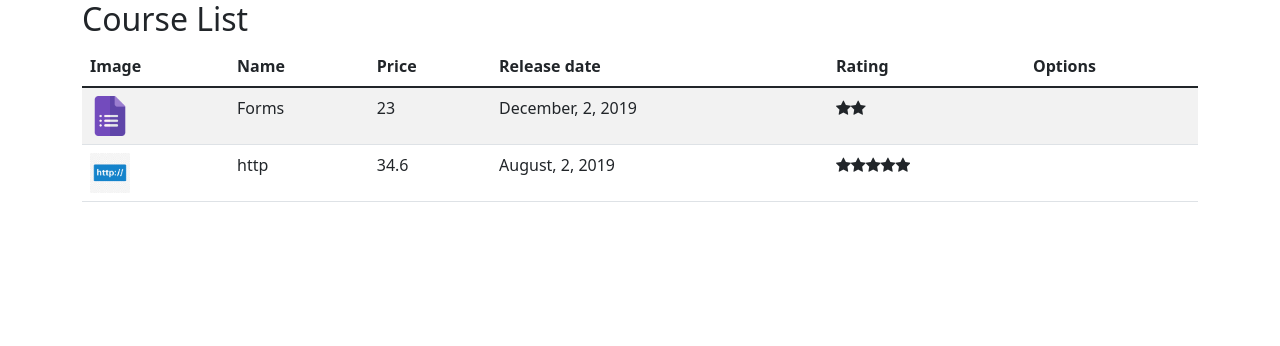
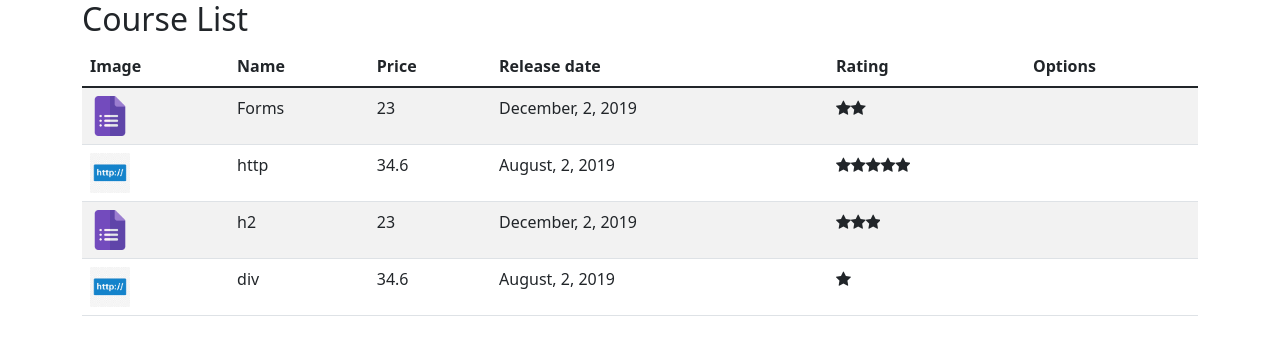
Before and after one commit to ebolzan/manager-course, an Angular app: page / in a window 1280 px wide. Shown: the top 346 px of the page. Built offline with nearby package versions, Linux system fonts and the light colour scheme.

Commit message:
injection dependency - lesson

```diff
--- a/src/app/courses/course-list.component.ts
+++ b/src/app/courses/course-list.component.ts
@@ -1,5 +1,6 @@
 import { Component, OnInit } from "@angular/core";
 import { Course } from "./course";
+import { CourseService } from "./course.service";
 
 @Component({
   selector: 'app-course-list',
@@ -8,28 +9,13 @@ import { Course } from "./course";
 export class CourseListComponent implements OnInit {
 
   courses: Course[] = [];
+
+  constructor(private courseService: CourseService) {
+
+  }
+
   ngOnInit(): void {
-    this.courses = [
-      {
-        id: 1,
-        name: 'Forms',
-        imageUrl: '/assets/images/forms.png',
-        price: 23,
-        duration: 10,
-        rating: 2,
-        releaseDate: 'December, 2, 2019',
-      },
-
-      {
-        id: 2,
-        name: 'http',
-        imageUrl: '/assets/images/http.png',
-        price: 34.6,
-        duration: 1,
-        rating: 5,
-        releaseDate: 'August, 2, 2019',
-      }
-    ]
+    this.courses = this.courseService.retrieveAll();
   }
 
 }
--- /dev/null
+++ b/src/app/courses/course.service.ts
@@ -0,0 +1,57 @@
+import { Injectable } from "@angular/core";
+import { Course } from "./course";
+
+@Injectable(
+  {
+    providedIn: 'root',
+  }
+)
+export class CourseService {
+
+  retrieveAll(): Course[] {
+    return COURSES;
+  }
+
+}
+
+var COURSES: Course[] =
+  [
+    {
+      id: 1,
+      name: 'Forms',
+      imageUrl: '/assets/images/forms.png',
+      price: 23,
+      duration: 10,
+      rating: 2,
+      releaseDate: 'December, 2, 2019',
+    },
+
+    {
+      id: 2,
+      name: 'http',
+      imageUrl: '/assets/images/http.png',
+      price: 34.6,
+      duration: 1,
+      rating: 5,
+      releaseDate: 'August, 2, 2019',
+    },
+    {
+      id: 3,
+      name: 'h2',
+      imageUrl: '/assets/images/forms.png',
+      price: 23,
+      duration: 10,
+      rating: 3,
+      releaseDate: 'December, 2, 2019',
+    },
+
+    {
+      id: 4,
+      name: 'div',
+      imageUrl: '/assets/images/http.png',
+      price: 34.6,
+      duration: 1,
+      rating: 1,
+      releaseDate: 'August, 2, 2019',
+    }
+  ]
```
